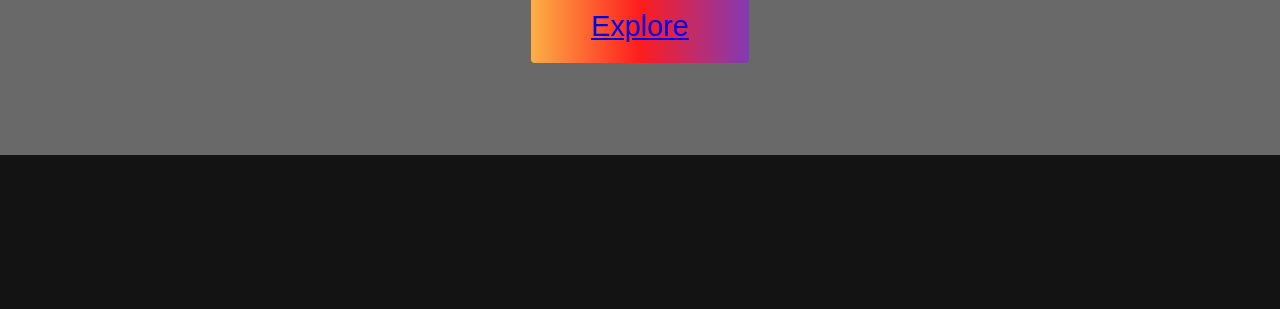
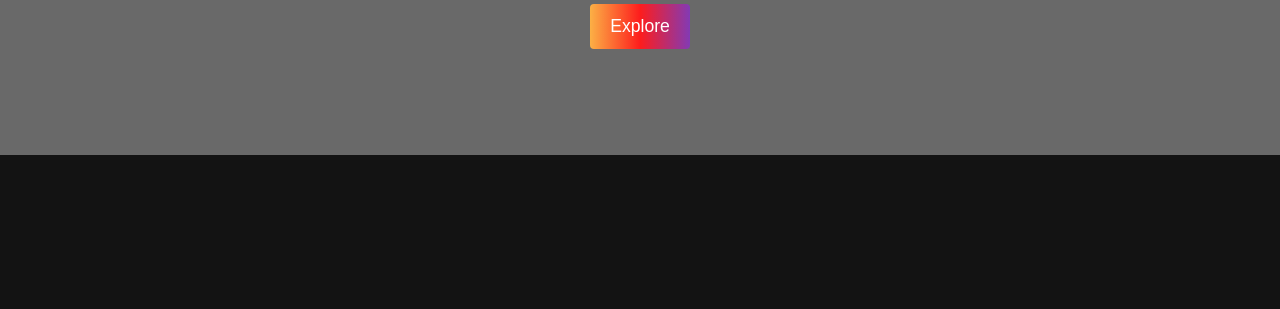
Before and after one commit to jhbuchler/Portfolio, a plain HTML site: page index.html in a window 1280 px wide. Shown: the part 325-634 px from the top of the page. Drawn offline with Linux system fonts and the light colour scheme.

Commit message:
Further button formatting

```diff
--- a/index.html
+++ b/index.html
@@ -45,7 +45,7 @@
 
     <div class="title">
         <span>Welcome</span>
-        <button class="title__btn"><a href="#">Explore</a></button>
+        <button class="main__btn"><a href="#">Explore</a></button>
     </div>
 
     <!-- About Section -->
--- a/styles.css
+++ b/styles.css
@@ -365,11 +365,11 @@ h1:last-of-type span {
     100% {opacity:0;width:500px;}
 }
 
-.title__btn {
-    font-size: 1.8rem;
+.main__btn {
+    font-size: 1.1rem;
     background: -webkit-linear-gradient(to right, #fcb045, #fd1d1d, #833ab4);  /* Chrome 10-25, Safari 5.1-6 */
     background: linear-gradient(to right, #fcb045, #fd1d1d, #833ab4); /* W3C, IE 10+/ Edge, Firefox 16+, Chrome 26+, Opera 12+, Safari 7+ */
-    padding: 20px 60px;
+    padding: 12px 20px;
     border: none;
     border-radius: 4px;
     margin-top: 2rem;
@@ -378,3 +378,10 @@ h1:last-of-type span {
     transition: all 0.35s;
     outline: none;
 }
+
+.main__btn a {
+    position: relative;
+    z-index: 2;
+    color: #fff;
+    text-decoration: none;
+}
```
